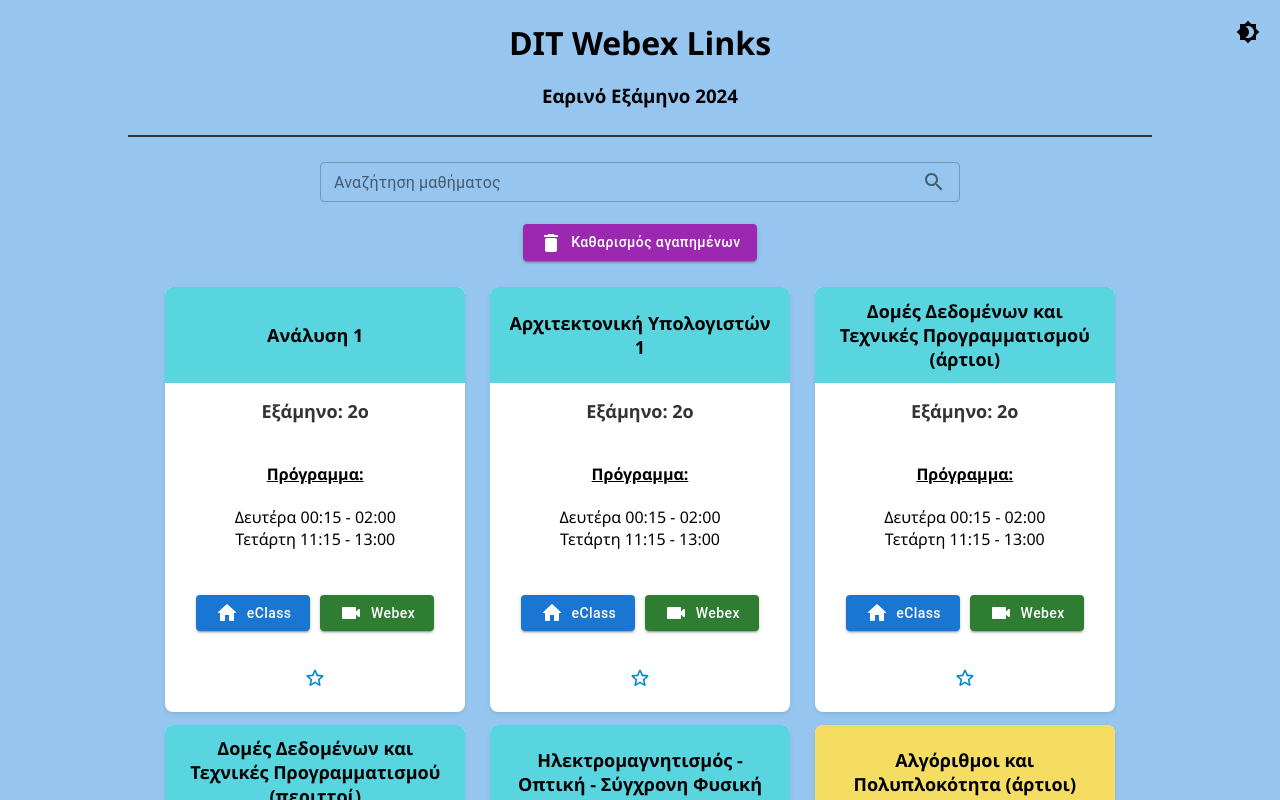
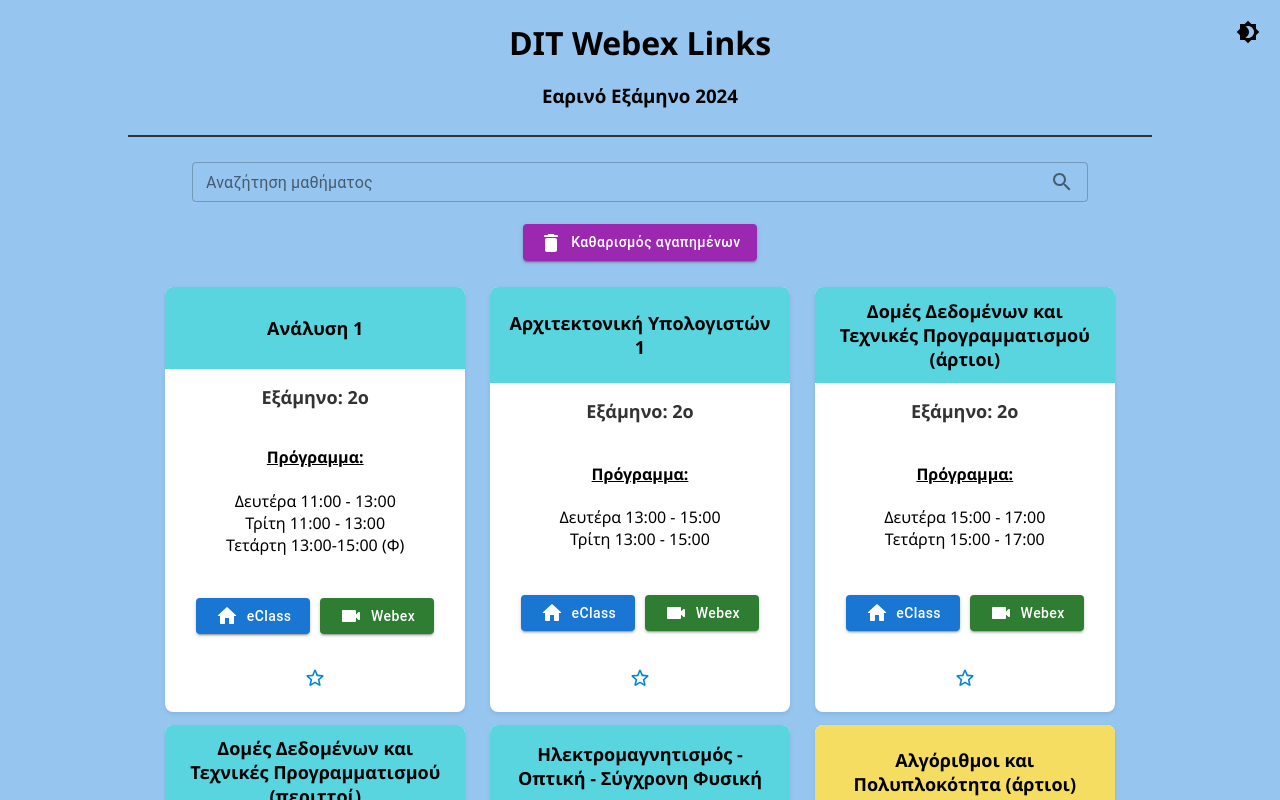
Before and after one commit to mgiannopoulos24/DIT-Webex-Links, a React (Create React App) app: page / in a window 1280 px wide. Shown: the top 800 px of the page. Built offline with nearby package versions, Linux system fonts and the light colour scheme.

Commit message:
Added first batch of lessons

```diff
--- a/src/App.jsx
+++ b/src/App.jsx
@@ -84,7 +84,7 @@ const App = () => {
             variant="outlined"
             value={searchInput}
             onChange={handleSearchInputChange}
-            sx={{width:'50%', margin:'0 3%',
+            sx={{width:'70%', margin:'0 3%',
             '& .MuiInputLabel-root': {
               color: darkMode ? '#ffffff' : 'rgba(0, 0, 0, 0.54)', // Set label color
             },
--- a/src/courseData.json
+++ b/src/courseData.json
@@ -3,191 +3,191 @@
   {
     "key": "1",
     "title": "Ανάλυση 1",
-    "schedule": "Δευτέρα 00:15 - 02:00, Τετάρτη 11:15 - 13:00",
-    "webex": "webex_link_here",
-    "eclass": "",
+    "schedule": "Δευτέρα 11:00 - 13:00, Τρίτη 11:00 - 13:00, Τετάρτη 13:00-15:00 (Φ)",
+    "webex": "https://www.youtube.com/watch?v=oHg5SJYRHA0",
+    "eclass": "https://eclass.uoa.gr/courses/DI496/",
     "semester": 2
   },
   {
     "key": "2",
     "title": "Αρχιτεκτονική Υπολογιστών 1",
-    "schedule": "Δευτέρα 00:15 - 02:00, Τετάρτη 11:15 - 13:00",
-    "webex": "webex_link_here",
-    "eclass": "eclass_link_here",
+    "schedule": "Δευτέρα 13:00 - 15:00, Τρίτη 13:00 - 15:00",
+    "webex": "https://www.youtube.com/watch?v=oHg5SJYRHA0",
+    "eclass": "https://eclass.uoa.gr/courses/D19/",
     "semester": 2
   },
   {
     "key": "3",
     "title": "Δομές Δεδομένων και Τεχνικές Προγραμματισμού (άρτιοι)",
-    "schedule": "Δευτέρα 00:15 - 02:00, Τετάρτη 11:15 - 13:00",
-    "webex": "webex_link_here",
-    "eclass": "eclass_link_here",
+    "schedule": "Δευτέρα 15:00 - 17:00, Τετάρτη 15:00 - 17:00",
+    "webex": "https://www.youtube.com/watch?v=oHg5SJYRHA0",
+    "eclass": "https://eclass.uoa.gr/courses/DI497/",
     "semester": 2
   },
   {
     "key": "4",
     "title": "Δομές Δεδομένων και Τεχνικές Προγραμματισμού (περιττοί)",
-    "schedule": "Δευτέρα 00:15 - 02:00, Τετάρτη 11:15 - 13:00",
-    "webex": "webex_link_here",
-    "eclass": "eclass_link_here",
+    "schedule": "Δευτέρα 15:00 - 17:00, Τετάρτη 15:00 - 17:00",
+    "webex": "https://www.youtube.com/watch?v=oHg5SJYRHA0",
+    "eclass": "https://eclass.uoa.gr/courses/DI404/",
     "semester": 2
   },
   {
     "key": "5",
     "title": "Ηλεκτρομαγνητισμός - Οπτική - Σύγχρονη Φυσική",
-    "schedule": "Δευτέρα 00:15 - 02:00, Τετάρτη 11:15 - 13:00",
-    "webex": "webex_link_here",
-    "eclass": "eclass_link_here",
+    "schedule": "Τρίτη 15:00 - 18:00, Τετάρτη 09:00 - 11:00 (Φ), Πέμπτη 15:00 - 18:00",
+    "webex": "https://www.youtube.com/watch?v=oHg5SJYRHA0",
+    "eclass": "https://eclass.uoa.gr/courses/D17/",
     "semester": 2
   },
   {
     "key": "6",
     "title": "Αλγόριθμοι και Πολυπλοκότητα (άρτιοι)",
-    "schedule": "Δευτέρα 00:15 - 02:00, Τετάρτη 11:15 - 13:00",
-    "webex": "webex_link_here",
-    "eclass": "eclass_link_here",
+    "schedule": "Τετάρτη 11:00 - 13:00, Παρασκευή 13:00 - 15:00",
+    "webex": "https://www.youtube.com/watch?v=oHg5SJYRHA0",
+    "eclass": "https://eclass.uoa.gr/courses/D469/",
     "semester": 4
   },
   {
     "key": "7",
     "title": "Αλγόριθμοι και Πολυπλοκότητα (περιττοί)",
-    "schedule": "Δευτέρα 00:15 - 02:00, Τετάρτη 11:15 - 13:00",
-    "webex": "webex_link_here",
-    "eclass": "eclass_link_here",
+    "schedule": "Τετάρτη 11:00 - 13:00, Παρασκευή 13:00 - 15:00",
+    "webex": "https://www.youtube.com/watch?v=oHg5SJYRHA0",
+    "eclass": "https://eclass.uoa.gr/courses/D469/",
     "semester": 4
   },
   {
     "key": "8",
     "title": "Δίκτυα Επικοινωνιών 1",
-    "schedule": "Δευτέρα 00:15 - 02:00, Τετάρτη 11:15 - 13:00",
-    "webex": "webex_link_here",
-    "eclass": "eclass_link_here",
+    "schedule": "Πέμπτη 11:00 - 13:00, Παρασκευή 09:00 - 11:00",
+    "webex": "https://www.youtube.com/watch?v=oHg5SJYRHA0",
+    "eclass": "https://eclass.uoa.gr/courses/DI410/",
     "semester": 4
   },
   {
     "key": "9",
     "title": "Συστήματα Επικοινωνιών",
-    "schedule": "Δευτέρα 00:15 - 02:00, Τετάρτη 11:15 - 13:00",
-    "webex": "webex_link_here",
-    "eclass": "eclass_link_here",
+    "schedule": "Πέμπτη 13:00 - 15:00, Παρασκευή 11:00 - 13:00",
+    "webex": "https://www.youtube.com/watch?v=oHg5SJYRHA0",
+    "eclass": "https://eclass.uoa.gr/courses/DI625/",
     "semester": 4
   },
   {
     "key": "10",
     "title": "Σχεδίαση και Χρήση Βάσεων δεδομένων (άρτιοι)",
-    "schedule": "Δευτέρα 00:15 - 02:00, Τετάρτη 11:15 - 13:00",
-    "webex": "webex_link_here",
-    "eclass": "eclass_link_here",
+    "schedule": "Πέμπτη 09:00 - 11:00, Παρασκευή 15:00 - 17:00",
+    "webex": "https://www.youtube.com/watch?v=oHg5SJYRHA0",
+    "eclass": "https://eclass.uoa.gr/courses/D47/",
     "semester": 4
   },
   {
     "key": "11",
     "title": "Σχεδίαση και Χρήση Βάσεων δεδομένων (περιττοί)",
-    "schedule": "Δευτέρα 00:15 - 02:00, Τετάρτη 11:15 - 13:00",
-    "webex": "webex_link_here",
-    "eclass": "eclass_link_here",
+    "schedule": "Τρίτη 13:00 - 15:00, Τετάρτη 13:00 - 15:00",
+    "webex": "https://www.youtube.com/watch?v=oHg5SJYRHA0",
+    "eclass": "https://eclass.uoa.gr/courses/D47/",
     "semester": 4
   },
   {
     "key": "12",
     "title": "Εργαστήριο Δικτύων Επικοινωνιών 1",
-    "schedule": "Δευτέρα 00:15 - 02:00, Τετάρτη 11:15 - 13:00",
-    "webex": "webex_link_here",
-    "eclass": "eclass_link_here",
+    "schedule": "ΔΓ,ΔΑ",
+    "webex": "https://www.youtube.com/watch?v=oHg5SJYRHA0",
+    "eclass": "https://eclass.uoa.gr/courses/DI349/",
     "semester": 4
   },
   {
     "key": "13",
     "title": "Αλγόριθμοι-Θεμελιώσεις Μηχανικής Μάθησης",
-    "schedule": "Δευτέρα 00:15 - 02:00, Τετάρτη 11:15 - 13:00",
-    "webex": "webex_link_here",
-    "eclass": "eclass_link_here",
+    "schedule": "Τρίτη 15:00 - 17:00, Πέμπτη 15:00 - 17:00",
+    "webex": "https://www.youtube.com/watch?v=oHg5SJYRHA0",
+    "eclass": "https://eclass.uoa.gr/courses/DI627/",
     "semester": 6
   },
   {
     "key": "14",
     "title": "Αναγνώριση Προτύπων–Μηχανική Μάθηση",
-    "schedule": "Δευτέρα 00:15 - 02:00, Τετάρτη 11:15 - 13:00",
-    "webex": "webex_link_here",
-    "eclass": "eclass_link_here",
+    "schedule": "Τετάρτη 17:00 - 20:00",
+    "webex": "https://www.youtube.com/watch?v=oHg5SJYRHA0",
+    "eclass": "https://eclass.uoa.gr/courses/DI499/",
     "semester": 6
   },
   {
     "key": "15",
     "title": "Ανάλυση/Σχεδίαση Συστημάτων Λογισμικού",
-    "schedule": "Δευτέρα 00:15 - 02:00, Τετάρτη 11:15 - 13:00",
-    "webex": "webex_link_here",
-    "eclass": "eclass_link_here",
+    "schedule": "Πέμπτη 17:00-19:00",
+    "webex": "https://www.youtube.com/watch?v=oHg5SJYRHA0",
+    "eclass": "https://eclass.uoa.gr/courses/D50/",
     "semester": 6
   },
   {
     "key": "16",
     "title": "Ασύρματα Δίκτυα Αισθητήρων",
-    "schedule": "Δευτέρα 00:15 - 02:00, Τετάρτη 11:15 - 13:00",
-    "webex": "webex_link_here",
-    "eclass": "eclass_link_here",
+    "schedule": "Δευτέρα 15:00 - 17:00, Πέμπτη 09:00 - 11:00",
+    "webex": "https://www.youtube.com/watch?v=oHg5SJYRHA0",
+    "eclass": "https://eclass.uoa.gr/courses/DI367/",
     "semester": 6
   },
   {
     "key": "17",
     "title": "Διαχείριση Δικτύων",
-    "schedule": "Δευτέρα 00:15 - 02:00, Τετάρτη 11:15 - 13:00",
-    "webex": "webex_link_here",
-    "eclass": "eclass_link_here",
+    "schedule": "Τρίτη 15:00 - 17:00, Παρασκευή 13:00 - 15:00",
+    "webex": "https://www.youtube.com/watch?v=oHg5SJYRHA0",
+    "eclass": "https://eclass.uoa.gr/courses/D73/",
     "semester": 6
   },
   {
     "key": "18",
     "title": "Ειδικά Θέματα Επικοινωνιών και Επεξεργασίας Σήματος – Πολυμέσα και Ασύρματη Δικτύωση",
-    "schedule": "Δευτέρα 00:15 - 02:00, Τετάρτη 11:15 - 13:00",
-    "webex": "webex_link_here",
-    "eclass": "eclass_link_here",
+    "schedule": "Πέμπτη 14:00 - 17:00",
+    "webex": "https://www.youtube.com/watch?v=oHg5SJYRHA0",
+    "eclass": "https://eclass.uoa.gr/courses/DI570/",
     "semester": 6
   },
   {
     "key": "19",
     "title": "Επεξεργασία Στοχαστικών Σημάτων",
-    "schedule": "Δευτέρα 00:15 - 02:00, Τετάρτη 11:15 - 13:00",
-    "webex": "webex_link_here",
+    "schedule": "Πέμπτη 11:00 - 13:00, Παρασκευή 15:00 - 17:00",
+    "webex": "https://www.youtube.com/watch?v=oHg5SJYRHA0",
     "eclass": "eclass_link_here",
     "semester": 6
   },
   {
     "key": "20",
     "title": "Επιστημονικοί Υπολογισμοί",
-    "schedule": "Δευτέρα 00:15 - 02:00, Τετάρτη 11:15 - 13:00",
-    "webex": "webex_link_here",
-    "eclass": "eclass_link_here",
+    "schedule": "Τετάρτη 11:00 - 13:00, Πέμπτη 11:00 - 13:00",
+    "webex": "https://www.youtube.com/watch?v=oHg5SJYRHA0",
+    "eclass": "https://eclass.uoa.gr/courses/D34/",
     "semester": 6
   },
   {
     "key": "21",
     "title": "Ηλεκτρονική",
-    "schedule": "Δευτέρα 00:15 - 02:00, Τετάρτη 11:15 - 13:00",
-    "webex": "webex_link_here",
-    "eclass": "eclass_link_here",
+    "schedule": "Τρίτη 13:00 - 15:00, Τετάρτη 13:00 - 16:00",
+    "webex": "https://www.youtube.com/watch?v=oHg5SJYRHA0",
+    "eclass": "https://eclass.uoa.gr/courses/D15/",
     "semester": 6
   },
   {
     "key": "22",
     "title": "Θεωρία Πληροφορίας και Κωδίκων",
-    "schedule": "Δευτέρα 00:15 - 02:00, Τετάρτη 11:15 - 13:00",
-    "webex": "webex_link_here",
-    "eclass": "eclass_link_here",
+    "schedule": "Πέμπτη 13:00 - 17:00",
+    "webex": "https://www.youtube.com/watch?v=oHg5SJYRHA0",
+    "eclass": "https://eclass.uoa.gr/courses/D62/",
     "semester": 6
   },
   {
     "key": "23",
     "title": "Θεωρία Υπολογισμού",
-    "schedule": "Δευτέρα 00:15 - 02:00, Τετάρτη 11:15 - 13:00",
-    "webex": "webex_link_here",
-    "eclass": "eclass_link_here",
+    "schedule": "Δευτέρα 09:00 - 11:00, Πέμπτη 09:00 - 11:00",
+    "webex": "https://www.youtube.com/watch?v=oHg5SJYRHA0",
+    "eclass": "https://eclass.uoa.gr/courses/D422/",
     "semester": 6
   },
   {
     "key": "24",
     "title": "Λογικός Προγραμματισμός",
-    "schedule": "Δευτέρα 00:15 - 02:00, Τετάρτη 11:15 - 13:00",
+    "schedule": "Δεν διδάσκεται 😞",
     "webex": "webex_link_here",
     "eclass": "eclass_link_here",
     "semester": 6
@@ -196,41 +196,41 @@
   {
     "key": "25",
     "title": "Μαθηματικά Πληροφορικής",
-    "schedule": "Δευτέρα 00:15 - 02:00, Τετάρτη 11:15 - 13:00",
-    "webex": "webex_link_here",
-    "eclass": "eclass_link_here",
+    "schedule": "Τρίτη 09:00 - 11:00, Τρίτη 17:00 - 18:00 (Φ), Τετάρτη 13:00 - 15:00",
+    "webex": "https://www.youtube.com/watch?v=oHg5SJYRHA0",
+    "eclass": "https://eclass.uoa.gr/courses/D24/",
     "semester": 6
   },
   {
     "key": "26",
     "title": "Μεταγλωττιστές",
-    "schedule": "Δευτέρα 00:15 - 02:00, Τετάρτη 11:15 - 13:00",
-    "webex": "webex_link_here",
-    "eclass": "eclass_link_here",
+    "schedule": "Δευτέρα 11:00 - 13:00, Παρασκευή 09:00 - 11:00",
+    "webex": "https://www.youtube.com/watch?v=oHg5SJYRHA0",
+    "eclass": "https://eclass.uoa.gr/courses/D38/",
     "semester": 6
   },
   {
     "key": "27",
-    "title": "Προγραμματισμός Συστήματος",
-    "schedule": "Δευτέρα 00:15 - 02:00, Τετάρτη 11:15 - 13:00",
-    "webex": "webex_link_here",
-    "eclass": "eclass_link_here",
+    "title": "Προγραμματισμός Συστήματος (άρτιοι - περιττοί)",
+    "schedule": "Δευτέρα 13:00 - 15:00, Τετάρτη 11:00 - 13:00",
+    "webex": "https://www.youtube.com/watch?v=oHg5SJYRHA0",
+    "eclass": "https://eclass.uoa.gr/courses/DI507/",
     "semester": 6
   },
   {
     "key": "28",
     "title": "Τεχνικές Εξόρυξης Δεδομένων",
-    "schedule": "Δευτέρα 00:15 - 02:00, Τετάρτη 11:15 - 13:00",
-    "webex": "webex_link_here",
-    "eclass": "eclass_link_here",
+    "schedule": "Πέμπτη 11:00 - 13:00, Παρασκευή 11:00 - 13:00",
+    "webex": "https://www.youtube.com/watch?v=oHg5SJYRHA0",
+    "eclass": "https://eclass.uoa.gr/courses/D424/",
     "semester": 6
   },
   {
     "key": "29",
     "title": "Τεχνολογίες Εφαρμογών Διαδικτύου",
-    "schedule": "Δευτέρα 00:15 - 02:00, Τετάρτη 11:15 - 13:00",
-    "webex": "webex_link_here",
-    "eclass": "eclass_link_here",
+    "schedule": "Δευτέρα 17:00 - 20:00",
+    "webex": "https://www.youtube.com/watch?v=oHg5SJYRHA0",
+    "eclass": "https://eclass.uoa.gr/courses/D53/",
     "semester": 6
   },
   {
```
Also changed, not shown: 1 other file (tests, documents, lock files or other folders).
